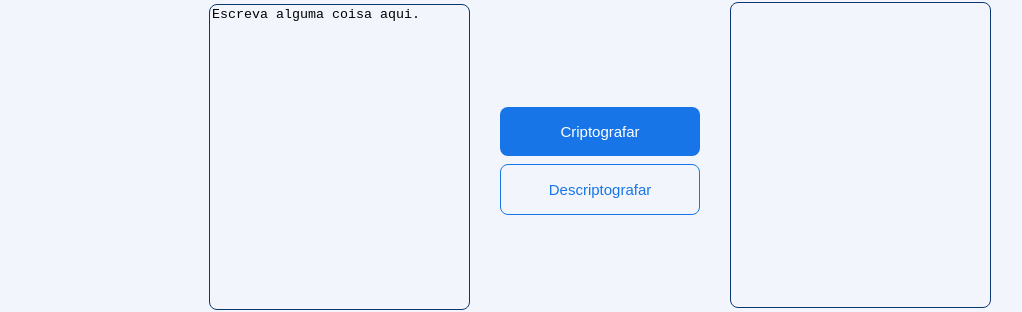
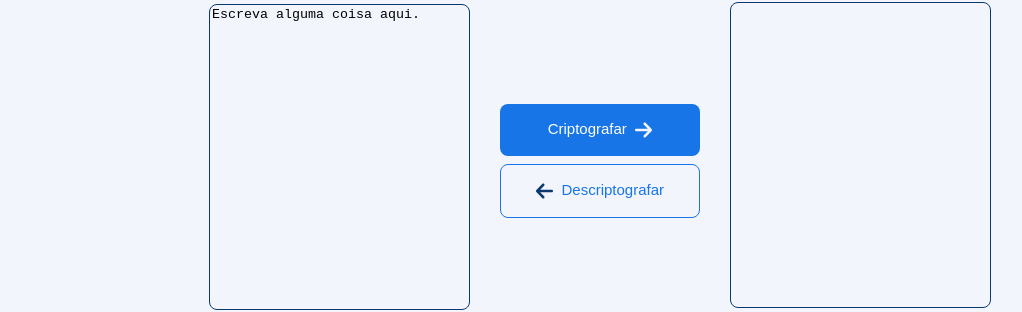
Before and after one commit to Delcio-Torres/challenge-one-n-1, a plain HTML site: page index.html in a window 1280 px wide. Shown: the part 88-400 px from the top of the page, without its empty margins (60-1082 px from the left). Drawn offline with Linux system fonts and the light colour scheme.

Commit message:
Feito algumas melhorias

```diff
--- a/app.js
+++ b/app.js
@@ -13,6 +13,7 @@ let palavra = '';
 
 function criptografar() {
   palavra = texto1.value;
+  if (texto1.value != '') {
     for (let i = 0; i < palavra.length; i++) {
       for (let y = 0; y <= cript.length; y++) {
         digito = palavra.substring(i, i + 1);
@@ -25,9 +26,11 @@ function criptografar() {
     palavraCodificada = '';
     texto1.value = '';
   }
+}
 
 function decriptografar() {
   let palavra2 = texto2.value;
+  if (texto2.value != '') {
     for (let i = 0; i <= palavra2.length; i++) {
       for (let y = 0; y <= cript.length; y++) {
         digito = palavra2.substring(i, i + 1);
@@ -40,3 +43,4 @@ function decriptografar() {
     palavraDecodificada = '';
     texto2.value = '';
   }
+}
--- a/index.html
+++ b/index.html
@@ -16,8 +16,8 @@
         <textarea class="caixa__texto" id="texto1"  rows="20" cols="30">Escreva alguma coisa aqui.</textarea>
       </div>
       <div class="apresenta__botoes">
-        <button onclick="criptografar()" class="botao__cript">Criptografar</button>
-        <button onclick="decriptografar()" class="botao__decript">Descriptografar</button>
+        <button   onclick="criptografar()" class="botao__cript">Criptografar<img height="20px" src="./assets/arrow-right-solid.svg"></button>
+        <button onclick="decriptografar()" class="botao__decript"><img height="20px" src="./assets/arrow-left-solid.svg">Descriptografar</button>
       </div>
       <div>
         <textarea class="caixa__texto" id="texto2"  rows="20" cols="30" disabled></textarea>
--- a/style.css
+++ b/style.css
@@ -51,6 +51,9 @@ flex-direction: column;
 }
 
 button{
+  display: flex;
+  gap: 8px;
+  justify-content: center;
   border-radius: 8px;
   padding: 16px 24px;
   width: 200px;
```
Also changed, not shown: assets/arrow-left-solid.svg (added), assets/arrow-right-solid.svg (added). Lines whose indentation alone changed are shown as unchanged.
